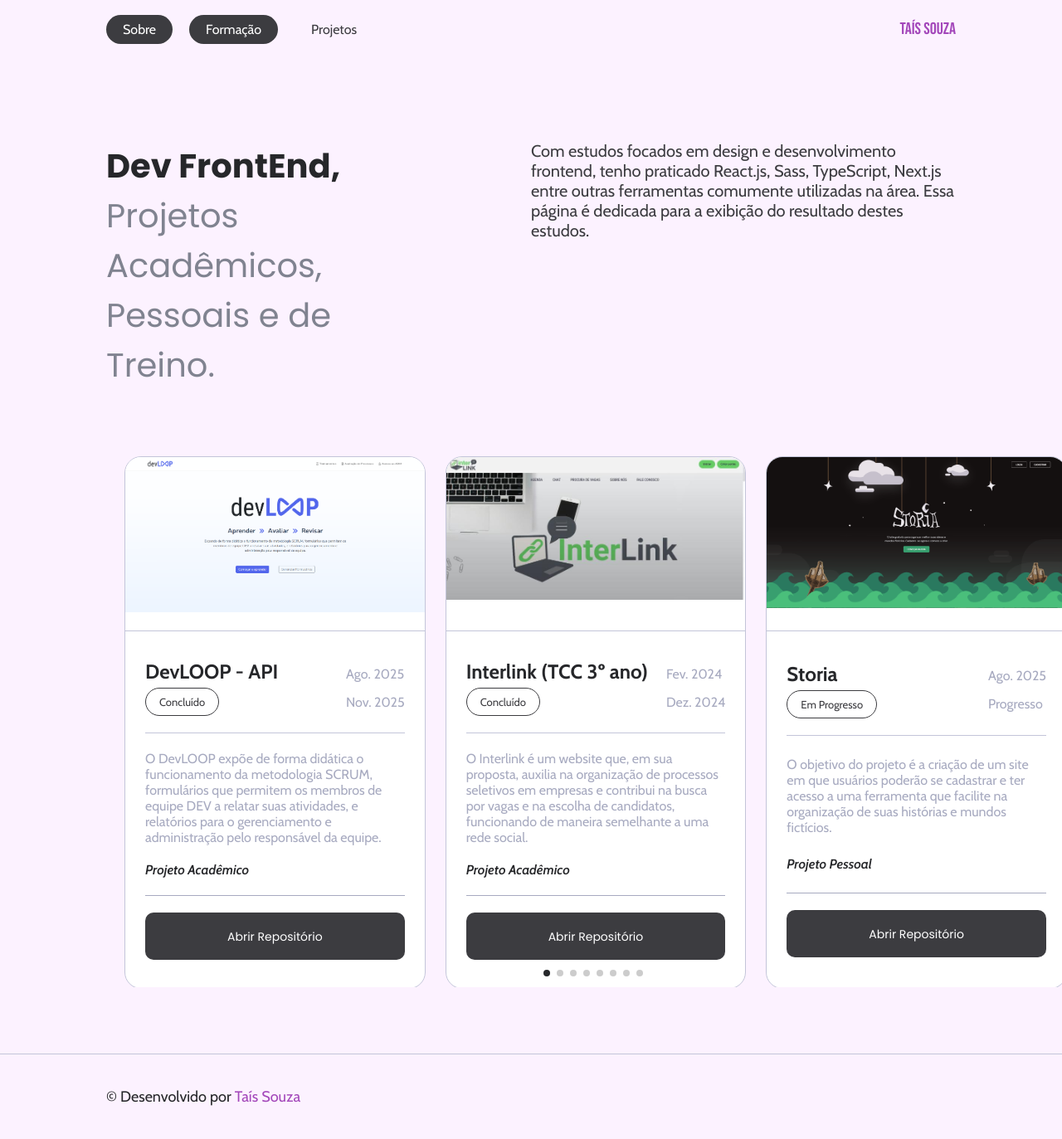
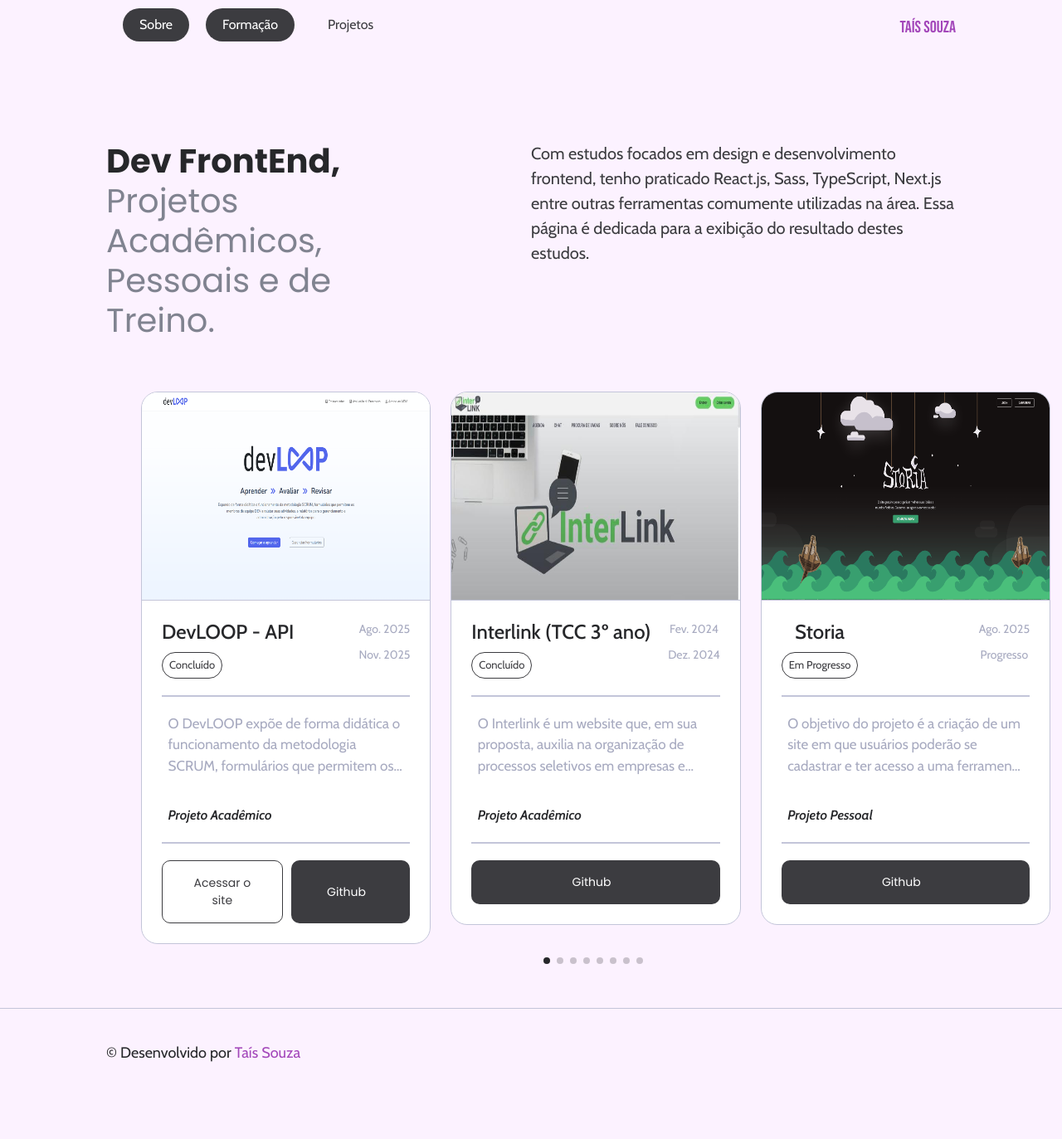
Before and after one commit to tat4Souza/Portfolio-Tais-Souza, a Flask app: page /projetos in a window 1280 px wide. Shown: the whole page at 83% size. After the commit the page ends 1280 px from the top, so only its background shows below. Run offline with Flask 3, Linux system fonts and the light colour scheme; some libraries are stand-ins or nearby versions.

Commit message:
Adding bootstrap components

```diff
--- a/data.py
+++ b/data.py
@@ -116,7 +116,7 @@
         "type": "Acadêmico",
         "image": "images/devloop-thumbnail.png",
         "desc": "O DevLOOP expõe de forma didática o funcionamento da metodologia SCRUM, formulários que permitem os membros de equipe DEV a relatar suas atividades, e relatórios para o gerenciamento e administração pelo responsável da equipe.",
-        "link": "",
+        "link": "qqq",
         "repository": "https://github.com/PigeonsCode/Equipe-PigeonCode.git"
     },
 
--- a/static/css/main.css
+++ b/static/css/main.css
@@ -513,8 +513,10 @@
   margin: 0 auto;
   align-self: center;
   display: flex;
+  align-items: center;
   min-height: 70vh;
   padding-inline: 2rem;
+  padding-bottom: 4rem;
 }
 .certificates__card {
   border: 1px solid #C3C5D9;
@@ -618,7 +620,10 @@
 }
 .projects .swiper {
   width: 100%;
-  height: 80%;
+  padding: 2rem;
+}
+.projects__cards {
+  padding-bottom: 2rem;
 }
 .projects__card {
   height: 100%;
@@ -627,6 +632,14 @@
   overflow: hidden;
   border: 1px solid #C3C5D9;
   user-select: none;
+  cursor: pointer;
+  transition: all 0.2s ease;
+}
+.projects__card:hover {
+  transform: scale(1.01);
+}
+.projects__card:hover img {
+  transform: scale(1.08);
 }
 .projects__content {
   display: flex;
@@ -634,13 +647,15 @@
   height: 100%;
 }
 .projects__image-container {
-  height: 35rem;
+  height: 25rem;
   object-fit: cover;
   overflow: hidden;
   border-bottom: 1px solid #C3C5D9;
 }
 .projects__image-container img {
   width: 100%;
+  height: 100%;
+  transition: all 0.2s ease;
 }
 .projects__content-wrapper {
   display: flex;
@@ -652,7 +667,7 @@
 .projects__header {
   display: flex;
   justify-content: space-between;
-  border-bottom: 1px solid #C3C5D9;
+  border-bottom: 2px solid #C3C5D9;
   padding-bottom: 2rem;
 }
 .projects__texts {
@@ -665,7 +680,7 @@
   color: #26272A;
 }
 .projects__texts label {
-  padding: 0.8rem 1.6rem;
+  padding: 5px 8px;
   border-radius: 10rem;
   border: 1px solid #3C3C40;
   font-size: 1.3rem;
@@ -676,12 +691,29 @@
   display: flex;
   flex-direction: column;
   align-self: stretch;
-  justify-content: space-around;
+  gap: 1rem;
   color: #A7AAC0;
-  font-size: 1.6rem;
+  font-size: 1.4rem;
+}
+.projects__cutoff-text {
+  --max-lines: 3;
+  display: -webkit-box;
+  overflow: hidden;
+  -webkit-box-orient: vertical;
+  line-clamp: var(--max-lines);
+  -webkit-line-clamp: var(--max-lines);
+}
+.projects__info {
+  display: flex;
+  flex-direction: column;
+  gap: 2.5rem;
+  padding-block: 2rem;
+  width: 95%;
+  margin: 0 auto;
+  text-align: left;
 }
 .projects p {
-  font-size: 1.6rem;
+  font-size: 1.7rem;
   color: #A7AAC0;
 }
 .projects i {
@@ -690,7 +722,7 @@
   font-size: 1.6rem;
 }
 .projects__footer {
-  border-top: 1px solid #A7AAC0;
+  border-top: 2px solid #C3C5D9;
   padding-top: 2rem;
   display: flex;
   justify-content: space-between;
@@ -711,6 +743,17 @@
   font-size: 1.4rem;
   text-align: center;
 }
+.projects__button--repo {
+  display: flex;
+  align-items: center;
+  justify-content: center;
+  gap: 1rem;
+}
+.projects__button--repo i {
+  color: white;
+  font-size: 2rem;
+  font-weight: 200;
+}
 .projects__button:hover {
   transform: translateY(-3px);
 }
--- a/static/scss/layouts/_education-page.scss
+++ b/static/scss/layouts/_education-page.scss
@@ -140,8 +140,10 @@
         margin: 0 auto;
         align-self: center;
         display: flex;
+        align-items: center;
         min-height: 70vh;
         padding-inline: 2rem;
+        padding-bottom: 4rem;
     }
 
     &__card {
--- a/static/scss/layouts/_projects-page.scss
+++ b/static/scss/layouts/_projects-page.scss
@@ -35,7 +35,11 @@
 
     & .swiper {
         width: 100%;
-        height: 80%;
+        padding: 2rem;
+    }
+
+    &__cards {
+        padding-bottom: 2rem;
     }
 
     &__card {
@@ -45,6 +49,16 @@
         overflow: hidden;
         border: 1px solid $surface-50;
         user-select: none;
+        cursor: pointer;
+        transition: all 0.2s ease;
+
+        &:hover {
+            transform: scale(1.01);
+
+            & img {
+                transform: scale(1.08);
+            }
+        }
     }
 
     &__content {
@@ -52,16 +66,21 @@
         flex-direction: column;
         height: 100%;
 
+
+
     }
 
     &__image-container {
-        height: 35rem;
+        height: 25rem;
         object-fit: cover;
         overflow: hidden;
         border-bottom: 1px solid $surface-50;
 
         & img {
             width: 100%;
+            height: 100%;
+            transition: all 0.2s ease;
+
         }
     }
 
@@ -76,7 +95,7 @@
     &__header {
         display: flex;
         justify-content: space-between;
-        border-bottom: 1px solid $surface-50;
+        border-bottom: 2px solid $surface-50;
         padding-bottom: 2rem;
     }
 
@@ -91,7 +110,7 @@
         }
 
         & label {
-            padding: 0.8rem 1.6rem;
+            padding: 5px 8px;
             border-radius: 10rem;
             border: 1px solid $surface-300;
             font-size: 1.3rem;
@@ -104,13 +123,33 @@
         display: flex;
         flex-direction: column;
         align-self: stretch;
-        justify-content: space-around;
+        gap: 1rem;
         color: $surface-100;
-        font-size: 1.6rem;
+        font-size: 1.4rem;
     }
 
+    &__cutoff-text {
+        --max-lines: 3;
+        display: -webkit-box;
+        overflow: hidden;
+        -webkit-box-orient: vertical;
+        line-clamp: var(--max-lines);
+        -webkit-line-clamp: var(--max-lines);
+    }
+
+    &__info {
+        display: flex;
+        flex-direction: column;
+        gap: 2.5rem;
+        padding-block: 2rem;
+        width: 95%;
+        margin: 0 auto;
+        text-align: left;
+    }
+
+
     & p {
-        font-size: 1.6rem;
+        font-size: 1.7rem;
         color: $surface-100;
     }
 
@@ -121,7 +160,7 @@
     }
 
     &__footer {
-        border-top: 1px solid $surface-100;
+        border-top: 2px solid $surface-50;
         padding-top: 2rem;
         display: flex;
         justify-content: space-between;
@@ -145,6 +184,19 @@
         font-size: 1.4rem;
         text-align: center;
 
+        &--repo {
+            display: flex;
+            align-items: center;
+            justify-content: center;
+            gap: 1rem;
+
+            & i {
+                color: $surface-0;
+                font-size: 2rem;
+                font-weight: 200;
+            }
+        }
+
         &:hover {
             transform: translateY(-3px);
         }
@@ -157,6 +209,7 @@
     }
 
 
+
     & .swiper-pagination-bullet-active {
         background-color: $surface-400;
     }
--- a/templates/layout.html
+++ b/templates/layout.html
@@ -4,7 +4,9 @@
     <meta charset="UTF-8">
     <meta name="viewport" content="width=device-width, initial-scale=1.0">
     <title>Portfólio Taís Fernandes de Souza | Dev FrontEnd</title>
+    <link href='https://cdn.boxicons.com/3.0.6/fonts/basic/boxicons.min.css' rel='stylesheet'>
     <link href='https://cdn.boxicons.com/3.0.5/fonts/brands/boxicons-brands.min.css' rel='stylesheet'>
+    <link rel="stylesheet" href="https://cdn.jsdelivr.net/npm/bootstrap@5.3.8/dist/css/bootstrap.min.css">
     <link rel="stylesheet" href="https://cdn.jsdelivr.net/npm/swiper@12/swiper-bundle.min.css" />
     <link rel="stylesheet" href="{{url_for('static', filename = 'css/main.css')}}">
 </head>
@@ -27,6 +29,10 @@
 
         <footer class="{% if request.path == '/formacao' %}footer--white{% endif %}"><a href="https://www.linkedin.com/in/tais-f-souza" target="#">© Desenvolvido por <span>Taís Souza</span></a></footer>
     </div>
+
+    {% block out_smooth_scroller %}{% endblock %}
+
+    <script src="https://cdn.jsdelivr.net/npm/bootstrap@5.3.8/dist/js/bootstrap.bundle.min.js"></script>
     <script src="https://cdn.jsdelivr.net/npm/gsap@3.13.0/dist/gsap.min.js"></script>
     <script src="https://cdnjs.cloudflare.com/ajax/libs/gsap/3.12.5/ScrollTrigger.min.js"></script>
     <script src="https://cdn.jsdelivr.net/npm/gsap@3.13.0/dist/ScrollSmoother.min.js"></script>
--- a/templates/projects.html
+++ b/templates/projects.html
@@ -12,7 +12,7 @@
     <div class="swiper swiper-projects">
         <div class="projects__cards swiper-wrapper">
             {% for project in projects %}
-                <div class="projects__card swiper-slide">
+                <button type="button" data-bs-toggle="offcanvas" data-bs-target="#offcanvasRight" aria-controls="offcanvasRight" class="projects__card swiper-slide">
                     <div class="projects__content">
                         <div class="projects__image-container">
                             <img src="{{url_for('static', filename=project.image)}}" alt="imagem">
@@ -29,19 +29,21 @@
                                     <span>{{project.period_end}}</span>
                                 </div>
                             </div>
-                            <p>{{project.desc}}</p>
-                            <i>Projeto {{project.type}}</i>
+                            <div class="projects__info">
+                                <p class="projects__cutoff-text">{{project.desc}}</p>
+                                <i>Projeto {{project.type}}</i>
+                            </div>
                             <div class="projects__footer">
                                 {% if project.link != "" %}
                                     <a href="{{project.link}}" target="#" class="projects__button--outline projects__button">Acessar o site</a>
                                 {% endif %}
-                                <a href="{{project.repository}}" target="#" class="projects__button">Abrir Repositório <i class='bx  bx-arrow-up-right-stroke'></i> </a>
+                                <a href="{{project.repository}}" target="#" class="projects__button projects__button--repo"> Github <i class='bx  bx-arrow-out-up-right-square'></i>   </a>
                             </div>
                         </div>
 
 
                     </div>
-                </div>
+                </button>
             {% endfor %}
             <div class="swiper-slide">
             </div>
@@ -54,4 +56,19 @@
         <div class="swiper-button-next"></div>
     </div>
 </section>
+
+
+
 {% endblock %}
+
+{% block out_smooth_scroller %}
+<div class="offcanvas offcanvas-end w-50" tabindex="-1" id="offcanvasRight" aria-labelledby="offcanvasRightLabel">
+  <div class="offcanvas-header d-flex flex-row-reverse justify-content-between w-100">
+    <h1 class="offcanvas-title flex-grow-1 text-center" id="offcanvasRightLabel">Detalhes do Projeto</h1>
+    <button type="button" class="btn-close" data-bs-dismiss="offcanvas" aria-label="Close"></button>
+  </div>
+  <div class="offcanvas-body">
+    ...
+  </div>
+</div>
+{% endblock %}
```
Also changed, not shown: 1 other file.
